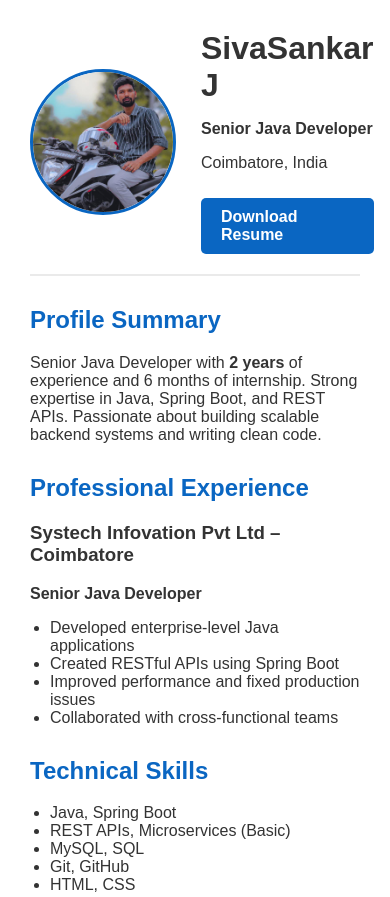
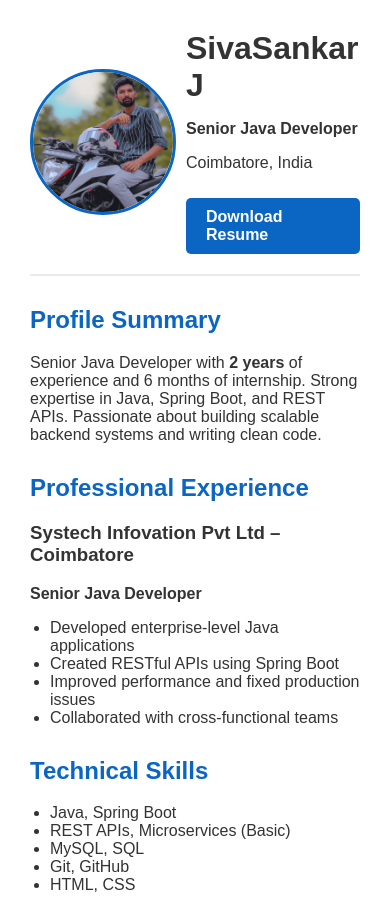
Before and after one commit to SivaSankar-7/Portfolio, a plain HTML site: page index.html in a window 390 px wide. Shown: the top 897 px of the page. Drawn offline with Linux system fonts and the light colour scheme.

Commit message:
Adjust Padding for Mobile View

```diff
--- a/index.html
+++ b/index.html
@@ -21,7 +21,7 @@
         header {
             display: flex;
             align-items: center;
-            gap: 25px;
+            gap: 10px;
             border-bottom: 2px solid #eaeaea;
             padding-bottom: 20px;
         }
```
